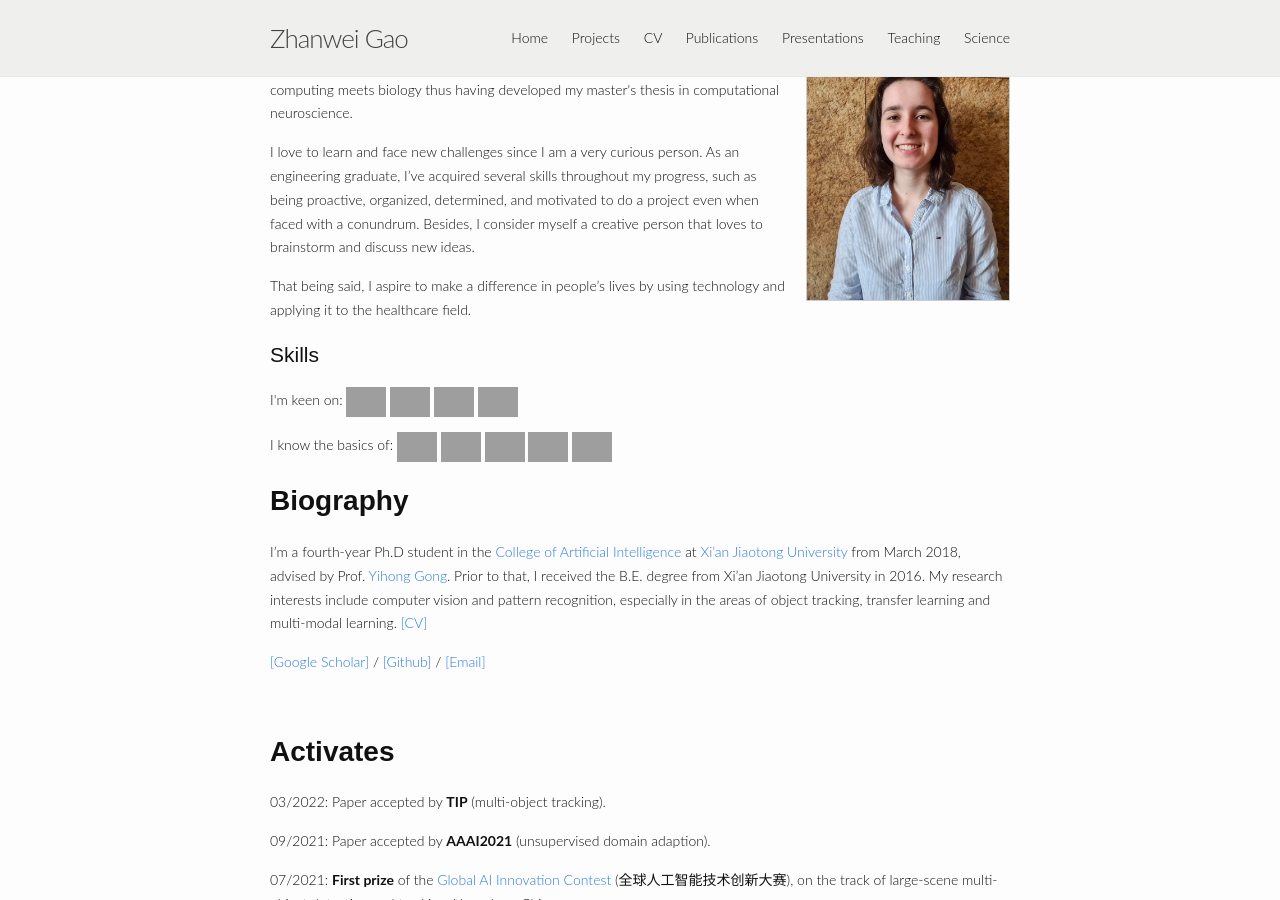
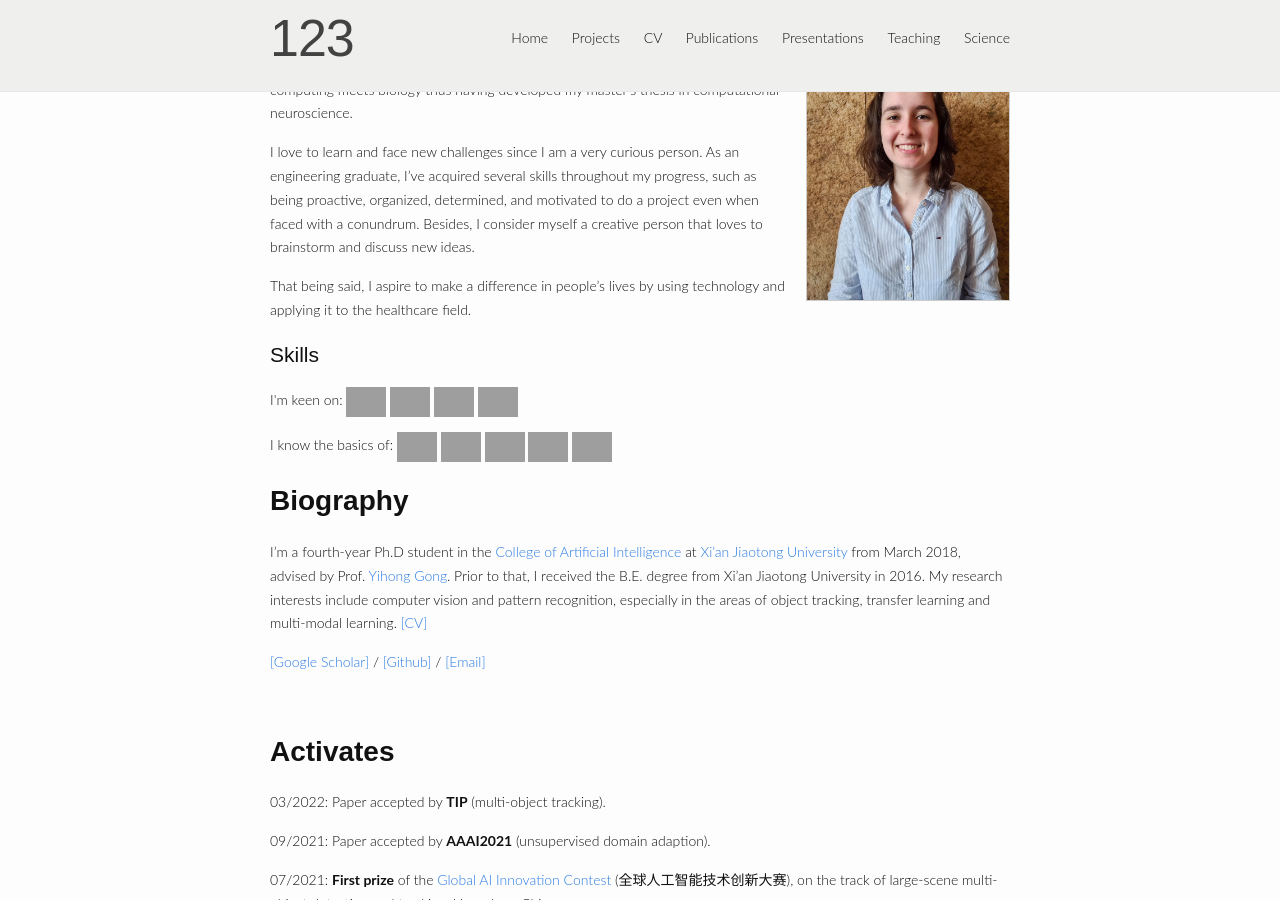
Before and after one commit to ZhanweiGao/1bestzhanweigao.github.io, a Jekyll site: the page built from index.md, in a window 1280 px wide and 900 px high. Built offline with Jekyll 4.4.1, drawn with Linux system fonts in a browser that asks for light colours; grey boxes are pictures that could not be loaded.

Commit message:
Update header.html

```diff
--- a/_includes/header.html
+++ b/_includes/header.html
@@ -12,7 +12,7 @@
     -->
 <header class="site-header" style="background-color:#efefed; width:100%; position: fixed; z-index: 999;">
   <div class="wrapper" style="background-color:#efefed;">
-    <a class="site-title" href="{{ "" | prepend: site.baseurl | prepend: site.url }}/"> Zhanwei Gao
+    <a class="site-title" href="{{ "" | prepend: site.baseurl | prepend: site.url }}/"> <h1>123</h1>
     </a>
 
     <nav class="site-nav">
```
